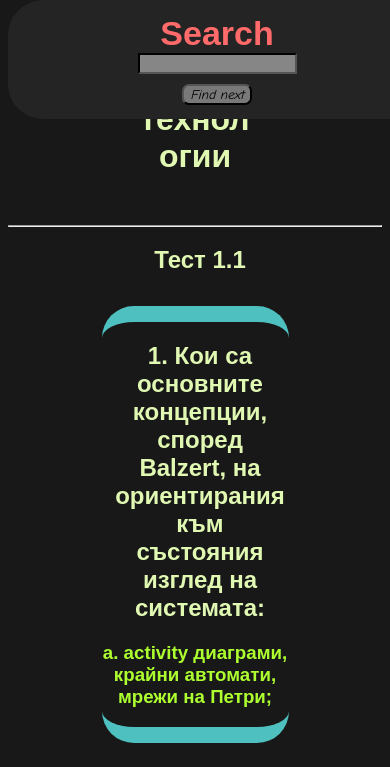
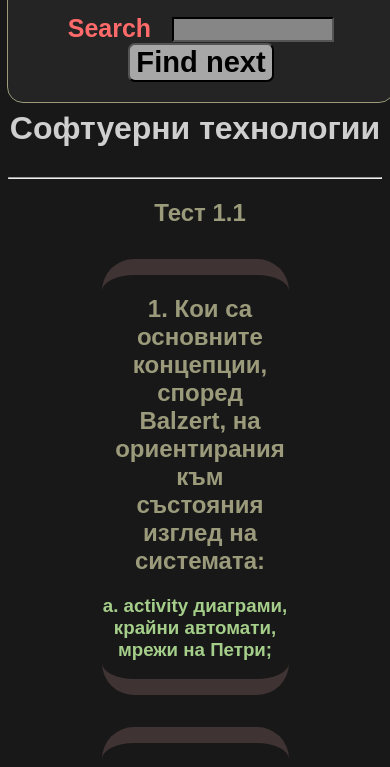
Before and after one commit to PetarWho/PU-STD, a plain HTML site: page 2022-2023/ST1/ST1-regular/index.html in a window 390 px wide. Shown: the top 767 px of the page. Drawn offline with Linux system fonts and the light colour scheme.

Commit message:
ST1 Exam Year 2

```diff
--- a/2022-2023/ST1/ST1-regular/index.html
+++ b/2022-2023/ST1/ST1-regular/index.html
@@ -9,15 +9,14 @@
 <link rel="icon" href="../icon.png" type="image/x-icon">
 
 <body>
-    <script src="../../../scripts/search.js"></script>
     <div class="search_box">
         <form action="" id="form2">
-            <h1>Search</h1>
+            <h5 style="margin: 0 15px 0 0; padding: 0; font-size: 1.2em; display: inline;">Search</h5>
             <div style="display: inline;">
                 <input type="text" id="search" class="textBox">
             </div>
             <div class="search-btn-box">
-                <input type="button" id="submit_form" autocomplete="off" class="btn" value="Find next">
+                <input type="button" id="submit_form" class="btn" value="Find next">
             </div>
         </form>
     </div>
@@ -26,7 +25,7 @@
         <h2 class="header">Софтуерни технологии</h2>
     </div>
 
-    <hr style="margin-top:50px;" />
+    <hr style="margin-top:30px;" />
     <h2>Тест 1.1</h2>
 
     <div class="box">
@@ -69,7 +68,7 @@
     </div>
     <div class="box">
         <h2>10. В кой от документите структурния анализ се различава от традиционния анализ: </h2>
-        <h3></h3>
+        <h3>??</h3>
     </div>
     <div class="box">
         <h2>11. Кой тип от крайните автомати е хибриден: </h2>
@@ -591,7 +590,11 @@
 
 </body>
 <footer class="footer-basic" style="background: rgb(36,38,39);">
-    <div style="margin-top: 10px; text-align:center;"><p style="font-size: 30px; color:brown;">END</p></div>
+    <div style="margin-top: 10px; text-align:center;">
+        <p style="font-size: 30px; color:brown; padding: 10px 0 10px 0; font-weight: bold; margin-bottom: 0;">END</p>
+    </div>
 </footer>
 
+<script src="../../../scripts/search.js"></script>
+
 </html>
--- a/2022-2023/ST1/ST1-regular/style.css
+++ b/2022-2023/ST1/ST1-regular/style.css
@@ -7,7 +7,7 @@
     height: auto;
     margin: auto;
     margin-top: 2em;
-    border: 1em rgb(79, 192, 192);
+    border: 1em rgb(64, 51, 51);
     border-style: solid;
     border-left: 0px;
     border-right: 0px;
@@ -21,27 +21,32 @@
     display: block;
     color: rgb(255, 106, 106);
     text-align: center;
-    padding: 14px 16px;
+    padding: 14px 0 14px 0;
     text-decoration: none;
     font-size: 17px;
     top: 0;
     position: fixed;
     z-index: 100;
-    border-radius: 35px;
-    width:99%;
+    border-radius: 0 0 15px 15px;
+    width: 99%;
+    outline: 1px solid rgb(155, 155, 124);
 }
 
 .textBox {
     background-color: rgb(134, 134, 134);
-    font-family: 'Comic Sans MS';
+    font-family: Arial, Helvetica, sans-serif;
     border-color: rgb(0, 0, 0);
+    width: 20%;
+    font-size: 1em;
+    padding-left: 2px;
 }
 
 .btn {
-    background-color: #797979;
-    font-family: 'Comic Sans MS';
-    font-style: oblique;
+    background-color: #a7a7a7;
+    color:black;
+    font-weight: bold;
     border-radius: 7px;
+    font-size: 1em;
 }
 
 .btn:active {
@@ -60,13 +65,13 @@ h1 {
 
 h2,
 span {
-    color: rgb(224, 248, 178);
+    color: rgb(155, 155, 124);
     margin-left: 10px;
     text-align: center;
 }
 
 h3 {
-    color: greenyellow;
+    color: rgb(164, 206, 137);
     text-align: center;
 }
 
@@ -79,30 +84,77 @@ h3 {
 
 body {
     background-color: rgb(24, 24, 24);
+    box-sizing: border-box;
+    margin-bottom: 0;
 }
+
 
 hr {
     margin-top: 25px;
 }
 
-.header{
+.header {
     font-size: 2em;
+    margin: 0;
+    margin-top: 80px;
+    color:rgb(207, 207, 207);
 }
 
-.search-btn-box{
+.search-btn-box {
     display: inline;
 }
 
+::-webkit-scrollbar {
+    width: 16px;
+  }
+
+  ::-webkit-scrollbar-thumb {
+    background-color: rebeccapurple;
+  }
+  /* Buttons */
+  ::-webkit-scrollbar-button:single-button {
+    display: block;
+    border-style: solid;
+    height: 13px;
+    width: 16px;
+  }
+  /* Up */
+  ::-webkit-scrollbar-button:single-button:vertical:decrement {
+    border-width: 0 8px 8px 8px;
+    border-color: transparent transparent rebeccapurple transparent;
+  }
+
+  ::-webkit-scrollbar-button:single-button:vertical:decrement:hover {
+    border-color: transparent transparent rebeccapurple transparent;
+  }
+  /* Down */
+  ::-webkit-scrollbar-button:single-button:vertical:increment {
+    border-width: 8px 8px 0 8px;
+    border-color: rebeccapurple transparent transparent transparent;
+  }
+
+  ::-webkit-scrollbar-button:vertical:single-button:increment:hover {
+    border-color: rebeccapurple transparent transparent transparent;
+  }
+
 @media only screen and (min-device-width: 200px) and (max-device-width: 1200px) {
-    .header {
-        word-break: break-word !important;
-        width: 30%;
-        margin-left: 35%;
-        margin-right: 10%;
+    .search_box{
+        font-size: 1.3em;
+        padding-bottom: 20px;
     }
 
-    .search-btn-box{
-        display: block;
-        margin-top: 10px;
+    .textBox{
+        width: 40%;
+        height: 2.2vh;
+        font-size: 1.1em;
+    }
+
+    .header{
+        margin-top:110px;
+    }
+
+    #submit_form{
+        height: max-content;
+        font-size: 1.4em;
     }
 }
--- a/scripts/search.js
+++ b/scripts/search.js
@@ -8,7 +8,7 @@ document.getElementById("form2").onkeypress = function (e) {
     }
 }
 
-document.getElementById("form2").onclick = function (e) {
+document.getElementById("submit_form").onclick = function (e) {
     var query = document.getElementById('search').value;
     window.find(query);
     return true;
```
